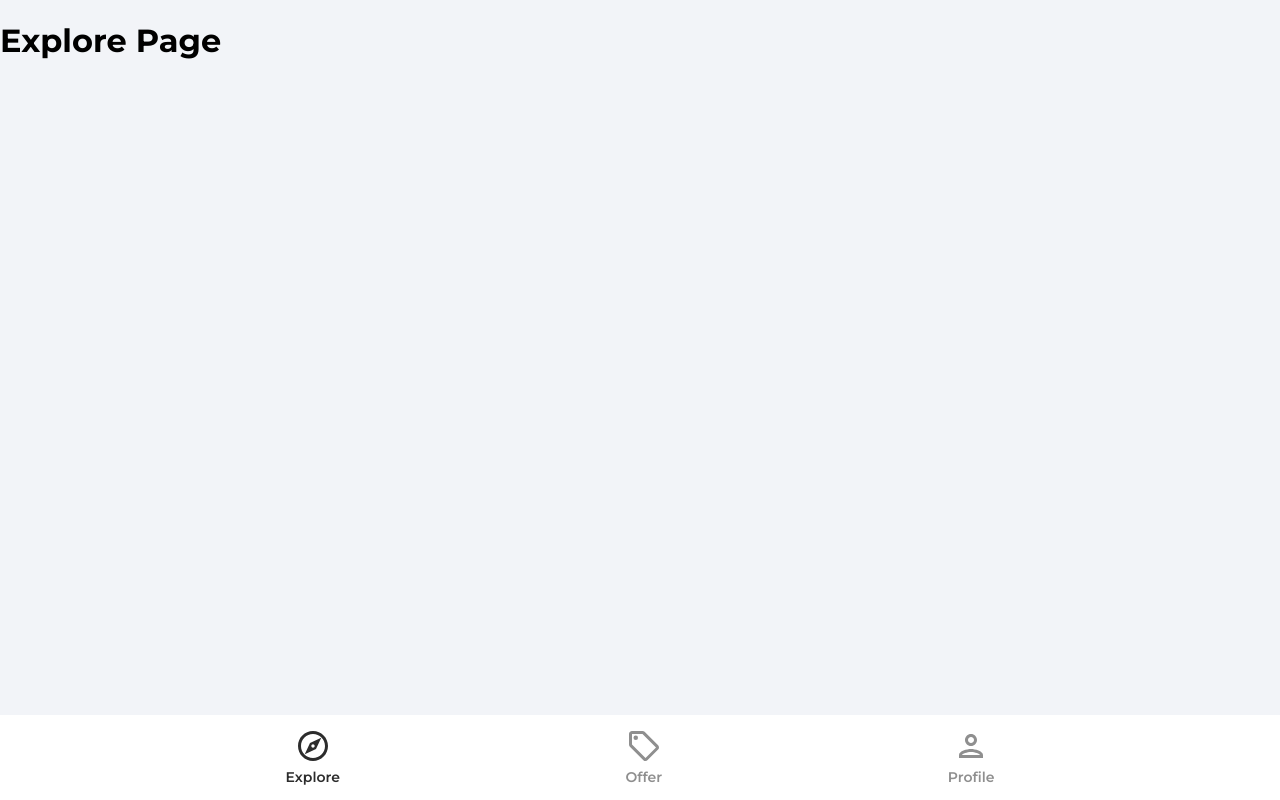
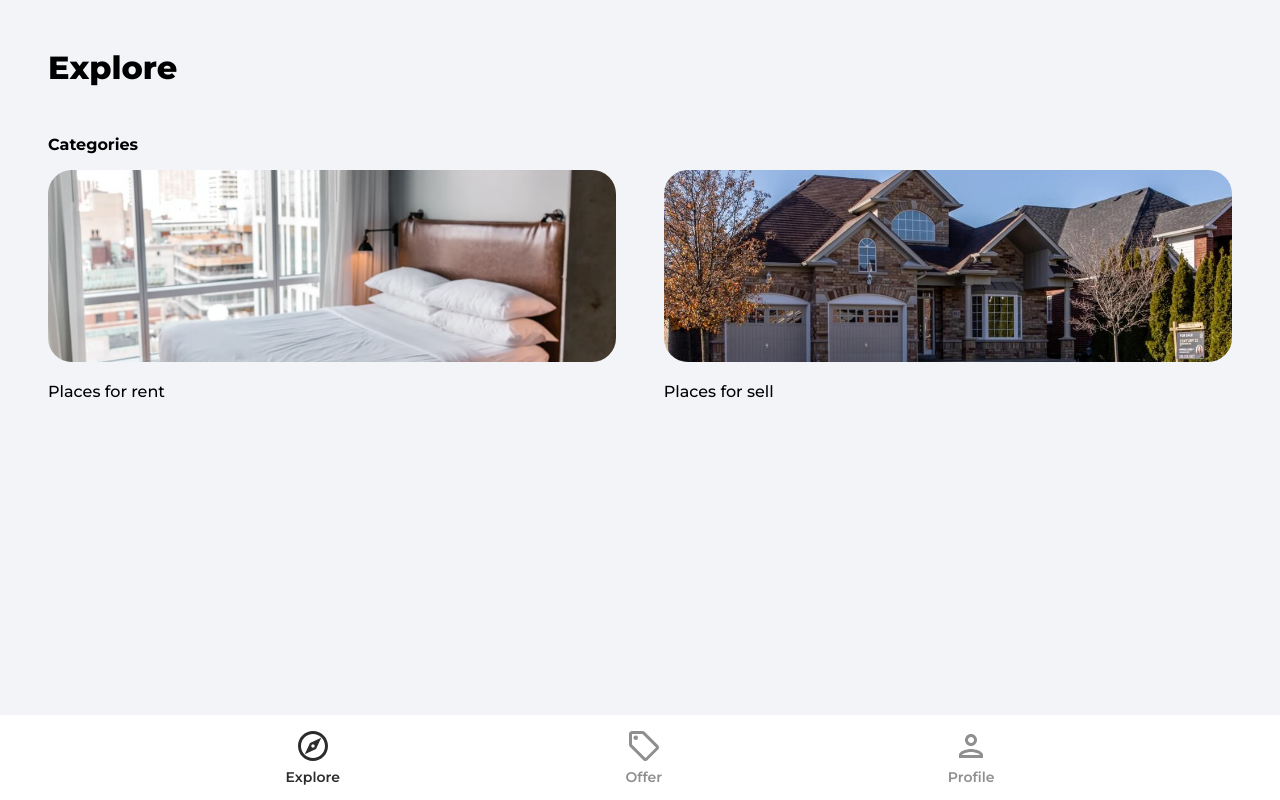
Before and after one commit to HafizzyAhmad/marketplaceproject, a React (Create React App) app: page / in a window 1280 px wide. Built offline with nearby package versions, Linux system fonts and the light colour scheme.

Commit message:
update UI for home screen

```diff
--- a/src/pages/Explore.jsx
+++ b/src/pages/Explore.jsx
@@ -1,9 +1,40 @@
 import React from 'react';
+import { Link } from 'react-router-dom';
+import rentCategoryImage from '../assets/jpg/rentCategoryImage.jpg';
+import sellCategoryImage from '../assets/jpg/sellCategoryImage.jpg';
+
 
 const Explore = () => {
   return (
-    <div>
-      <h1>Explore Page</h1>
+    <div className='explore'>
+      <header>
+        <p className="pageHeader">Explore</p>
+      </header>
+
+      <main>
+        {/* Slider */}
+        <p className="exploreCategoryHeading">Categories</p>
+        <div className="exploreCategories">
+          <Link to='/category/rent'>
+            <img
+              src={rentCategoryImage}
+              alt="rent"
+              className='exploreCategoryImg'
+            />
+            <p className="exploreCategoryName">Places for rent</p>
+          </Link>
+          <Link to='/category/sale'>
+            <img
+              src={sellCategoryImage}
+              alt="sell"
+              className='exploreCategoryImg'
+            />
+            <p className="exploreCategoryName">Places for sell</p>
+          </Link>
+        </div>
+      </main>
+
+      {/* <h1>Explore Page</h1> */}
     </div>
   );
 }
```
